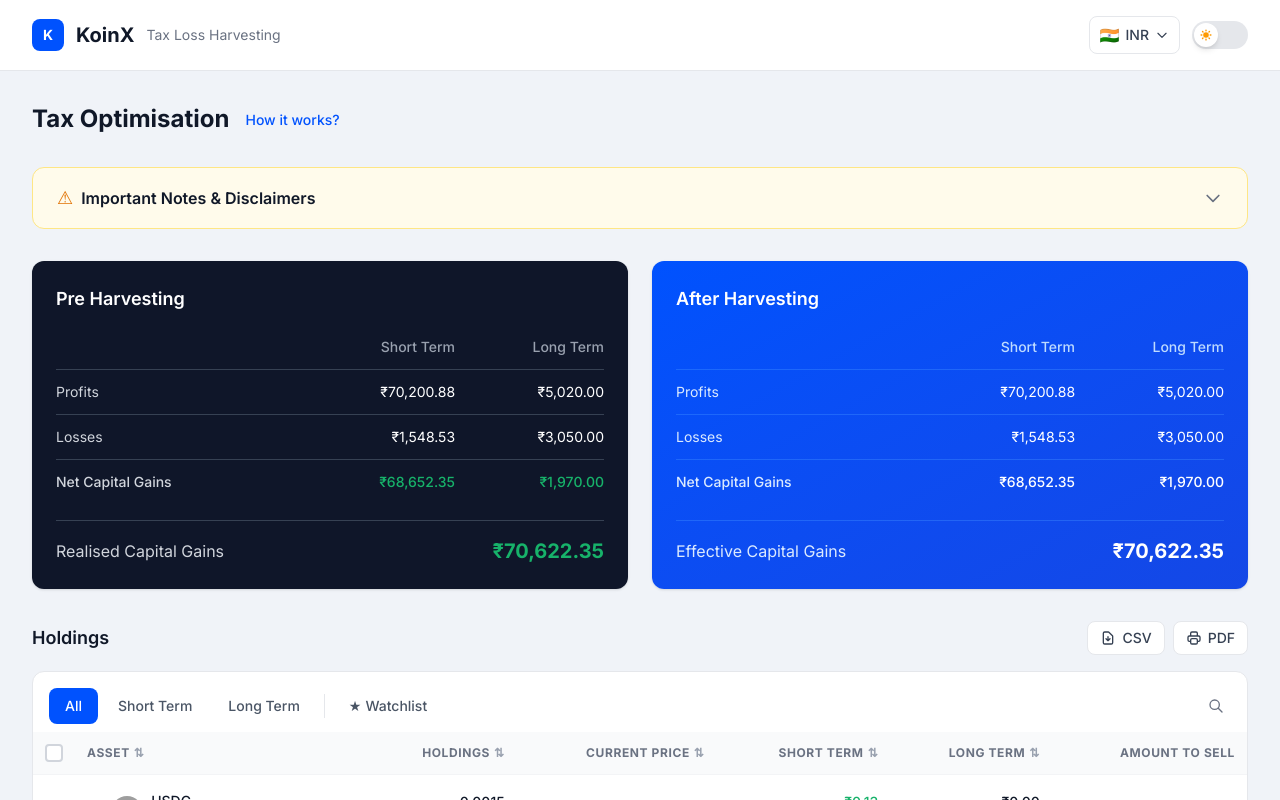
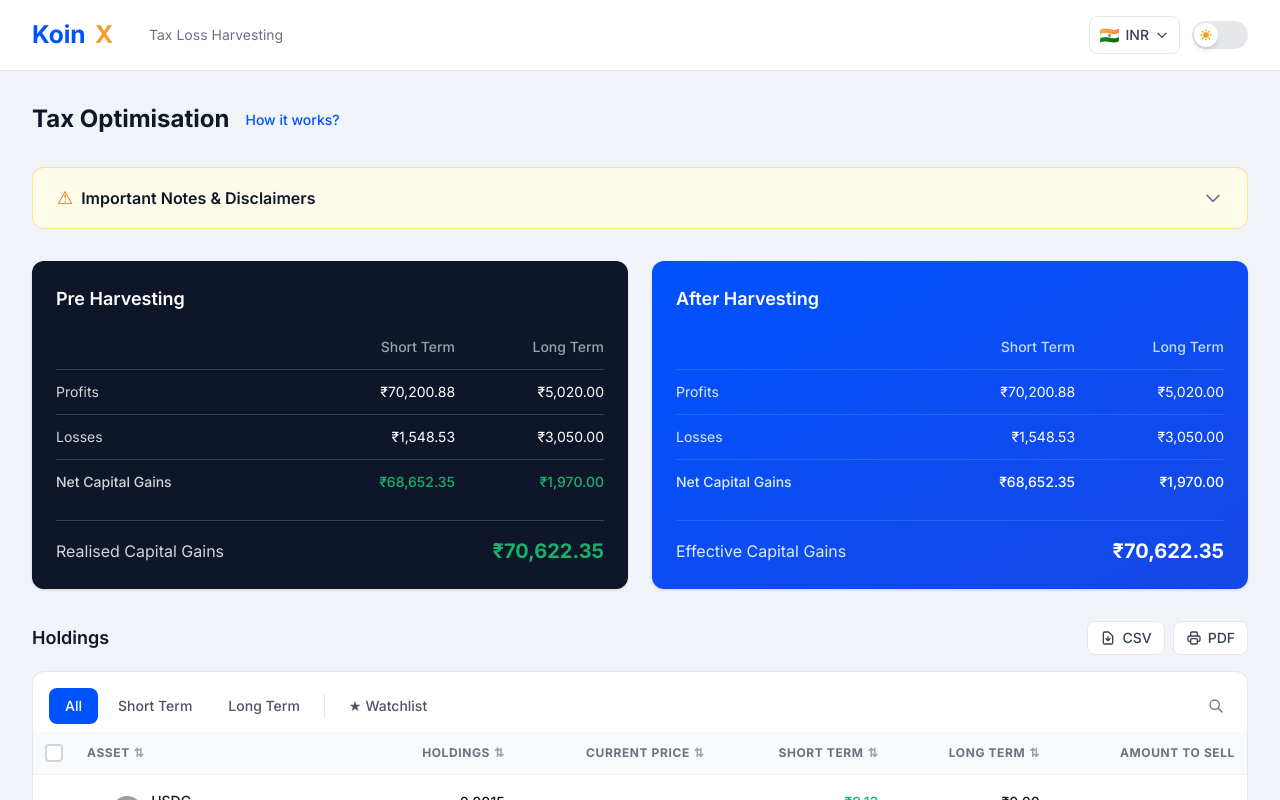
Before and after one commit to SE7EN2028/KoinX, a React (Vite) app: page / in a window 1280 px wide. Shown: the top 800 px of the page. Built offline with nearby package versions, Linux system fonts and the light colour scheme; grey boxes are pictures that could not be loaded.

Commit message:
replace K logo with KoinX branded logo (blue + orange gradient X)

```diff
--- a/src/App.tsx
+++ b/src/App.tsx
@@ -5,6 +5,7 @@ import { ThemeProvider } from './context/ThemeContext';
 import { CurrencyProvider } from './context/CurrencyContext';
 import { WatchlistProvider } from './context/WatchlistContext';
 import { ThemeToggle } from './components/ThemeToggle';
+import { KoinXLogo } from './components/KoinXLogo';
 import { CurrencySelector } from './components/CurrencySelector';
 import { PreHarvestingCard } from './components/PreHarvestingCard';
 import { AfterHarvestingCard } from './components/AfterHarvestingCard';
@@ -27,10 +28,7 @@ function AppContent() {
     <div className="min-h-screen bg-[#F0F3F8] dark:bg-[#0B0F1A] transition-colors duration-300 flex flex-col">
       <header className="bg-white dark:bg-[#131829] border-b border-gray-200 dark:border-gray-800 transition-colors duration-300">
         <div className="max-w-7xl mx-auto px-4 sm:px-6 lg:px-8 py-3 sm:py-4 flex items-center gap-2 sm:gap-3">
-          <div className="w-8 h-8 bg-koinx-blue rounded-lg flex items-center justify-center shrink-0">
-            <span className="text-white font-bold text-sm">K</span>
-          </div>
-          <h1 className="text-lg sm:text-xl font-bold text-gray-900 dark:text-white">KoinX</h1>
+          <KoinXLogo className="h-6 sm:h-7 w-auto" />
           <span className="text-xs sm:text-sm text-gray-500 dark:text-gray-400 hidden sm:inline">Tax Loss Harvesting</span>
           <div className="ml-auto flex items-center gap-2 sm:gap-3">
             <CurrencySelector />
--- /dev/null
+++ b/src/components/KoinXLogo.tsx
@@ -0,0 +1,18 @@
+export function KoinXLogo({ className = '' }: { className?: string }) {
+  return (
+    <svg className={className} viewBox="0 0 120 32" fill="none" xmlns="http://www.w3.org/2000/svg">
+      <text x="0" y="25" fontFamily="Inter, system-ui, sans-serif" fontWeight="700" fontSize="28" fill="#0052FE">
+        Koin
+      </text>
+      <text x="72" y="25" fontFamily="Inter, system-ui, sans-serif" fontWeight="700" fontSize="28" fill="url(#xGradient)">
+        X
+      </text>
+      <defs>
+        <linearGradient id="xGradient" x1="72" y1="0" x2="95" y2="28" gradientUnits="userSpaceOnUse">
+          <stop stopColor="#F7931A" />
+          <stop offset="1" stopColor="#F2A93B" />
+        </linearGradient>
+      </defs>
+    </svg>
+  );
+}
```
